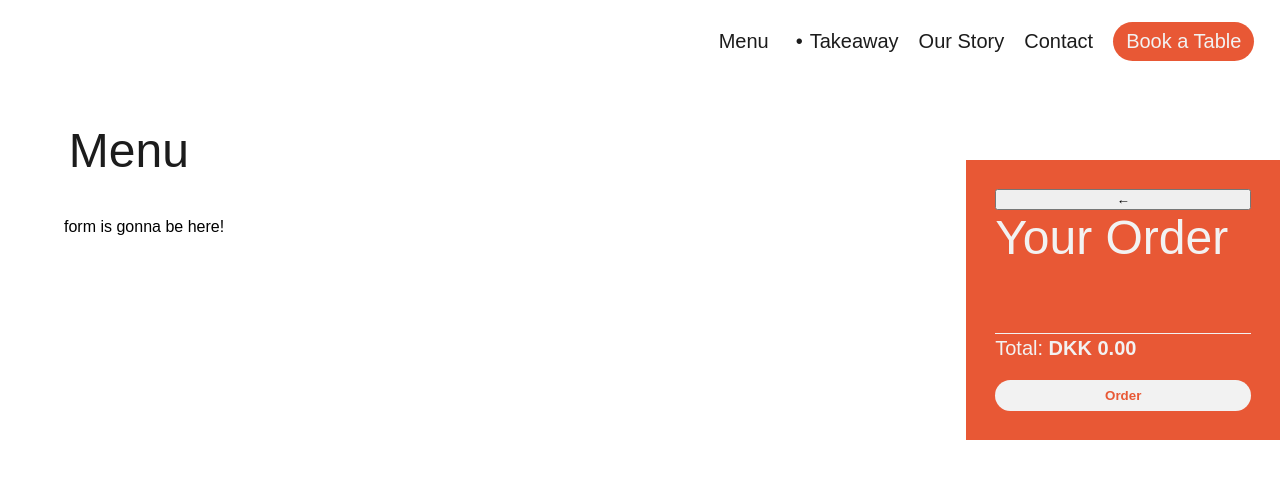
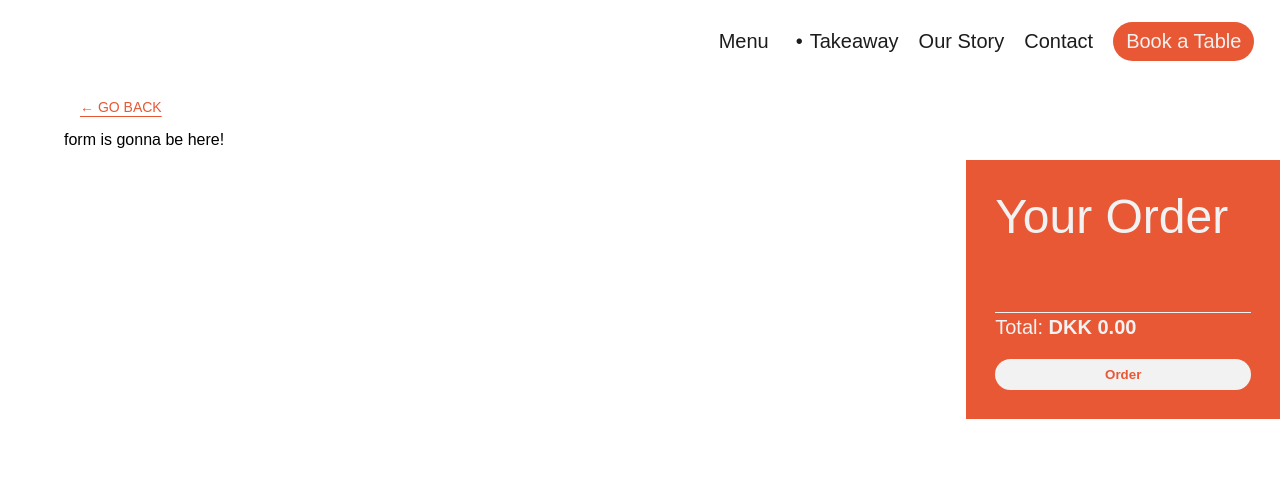
Before and after one commit to ozolinala/capanna74, a Next.js app: page /takeaway in a window 1280 px wide. Both pictures are taken after a click on the button "Next". Shown: the top 478 px of the page. Built offline with nearby package versions, Linux system fonts and the light colour scheme.

Commit message:
added go back button

```diff
--- a/src/components/TakeawayCart.js
+++ b/src/components/TakeawayCart.js
@@ -3,22 +3,14 @@ import styles from "../styles/TakeawayMenu.module.css";
 
 const TakeawayCart = ({ cartItems, orderProcess, setOrderProcess }) => {
   const calculateTotal = () => {
-    return cartItems.reduce((total, item) => total + item.price * item.quantity, 0).toFixed(2);
+    return cartItems
+      .reduce((total, item) => total + item.price * item.quantity, 0)
+      .toFixed(2);
   };
 
   return (
     <div className={styles.cartContainer}>
-      {orderProcess ? (
-        <button
-          onClick={() => {
-            setOrderProcess(false);
-          }}
-        >
-          ←
-        </button>
-      ) : (
-        <p></p>
-      )}
+
       <h2>Your Order</h2>
       <ul className={styles.cartList}>
         {cartItems.map((item) => (
--- a/src/pages/takeaway.js
+++ b/src/pages/takeaway.js
@@ -12,7 +12,9 @@ const Takeaway = () => {
   const [cartItems, setCartItems] = useState([]);
   const [orderProcess, setOrderProcess] = useState(false);
 
-  const currentCategory = menuData.categories.find((category) => category.id === selectedCategory);
+  const currentCategory = menuData.categories.find(
+    (category) => category.id === selectedCategory
+  );
 
   const handleSelectCategory = (categoryId) => {
     setSelectedCategory(categoryId);
@@ -21,7 +23,9 @@ const Takeaway = () => {
   const handleAddToCart = (item) => {
     setCartItems((prevCartItems) => {
       // Check if the item is already in the cart
-      const existingItemIndex = prevCartItems.findIndex((cartItem) => cartItem.id === item.id);
+      const existingItemIndex = prevCartItems.findIndex(
+        (cartItem) => cartItem.id === item.id
+      );
 
       // If the item is already in the cart, update its quantity
       if (existingItemIndex !== -1) {
@@ -39,7 +43,18 @@ const Takeaway = () => {
     <Layout>
       <div className={styles.takeawayContainer}>
         <div>
-          <h2>Menu</h2>
+          {orderProcess ? (
+            <button
+              className={styles.goBackButton}
+              onClick={() => {
+                setOrderProcess(false);
+              }}
+            >
+              ← GO BACK
+            </button>
+          ) : (
+            <p></p>
+          )}
           {/* <div className={styles.takeawayLeft}>
             <TakeawayMenu
               categories={menuData.categories}
@@ -53,12 +68,16 @@ const Takeaway = () => {
               <TakeawayInfo />
             ) : (
               <>
+                <h2>Menu</h2>
                 <TakeawayMenu
                   categories={menuData.categories}
                   onSelectCategory={handleSelectCategory}
                   selectedCategory={selectedCategory}
                 />
-                <TakeawayList items={currentCategory.items} onAddToCart={handleAddToCart} />
+                <TakeawayList
+                  items={currentCategory.items}
+                  onAddToCart={handleAddToCart}
+                />
               </>
             )}
           </div>
--- a/src/styles/TakeawayMenu.module.css
+++ b/src/styles/TakeawayMenu.module.css
@@ -151,3 +151,15 @@
   color: var(--accent-color);
   font-weight: 600;
 }
+
+.goBackButton {
+  display: flex;
+  justify-content: start;
+  font-size: 14px;
+  border: 0;
+  color: var(--accent-color);
+  background-color: #ffffff;
+  text-decoration: underline;
+  text-underline-offset: 4px;
+  padding: 1rem;
+}
```
